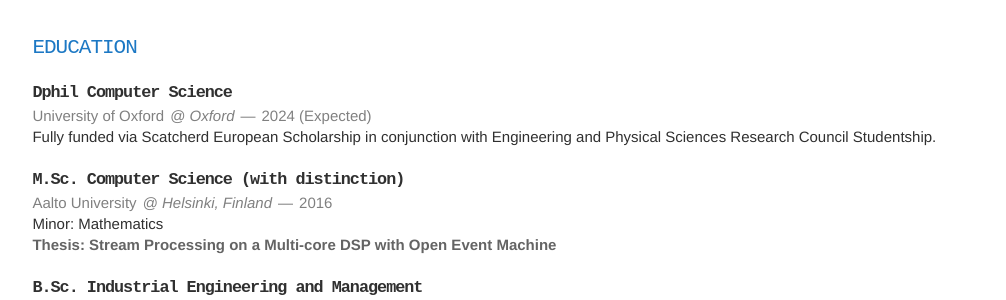
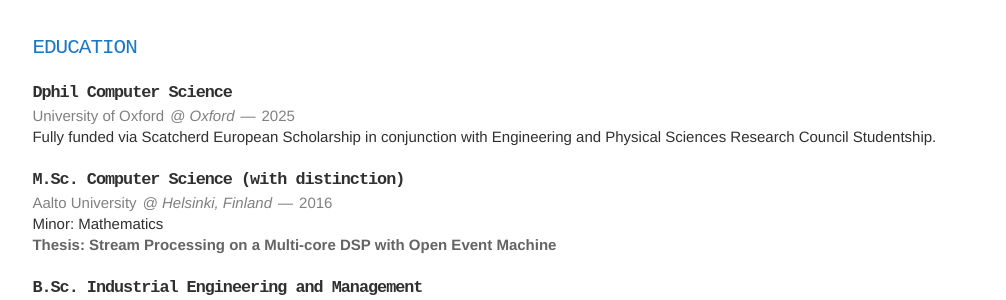
Before and after one commit to vuoristo/vuoristo.github.io, a Jekyll site: the page built from index.html, in a window 1280 px wide and 900 px high, scrolled down 1032 px. Shown: the part 153-453 px from the top of the window, without its empty margins (166-1172 px from the left). Built offline with Jekyll 4.4.1, drawn with Linux system fonts in a browser that asks for light colours; nearby versions of some CDN libraries; some web fonts are replaced.

Commit message:
Update graduation date

```diff
--- a/_includes/education.html
+++ b/_includes/education.html
@@ -4,7 +4,7 @@
     <header>
         <h1>Dphil Computer Science</h1>
         <span>University of Oxford</span>
-        <span><address>Oxford</address><time>2024 (Expected)</time></span>
+        <span><address>Oxford</address><time>2025</time></span>
     </header>
     <p>Fully funded via Scatcherd European Scholarship in conjunction with Engineering and Physical Sciences Research Council Studentship.</p>
 </article>
```
